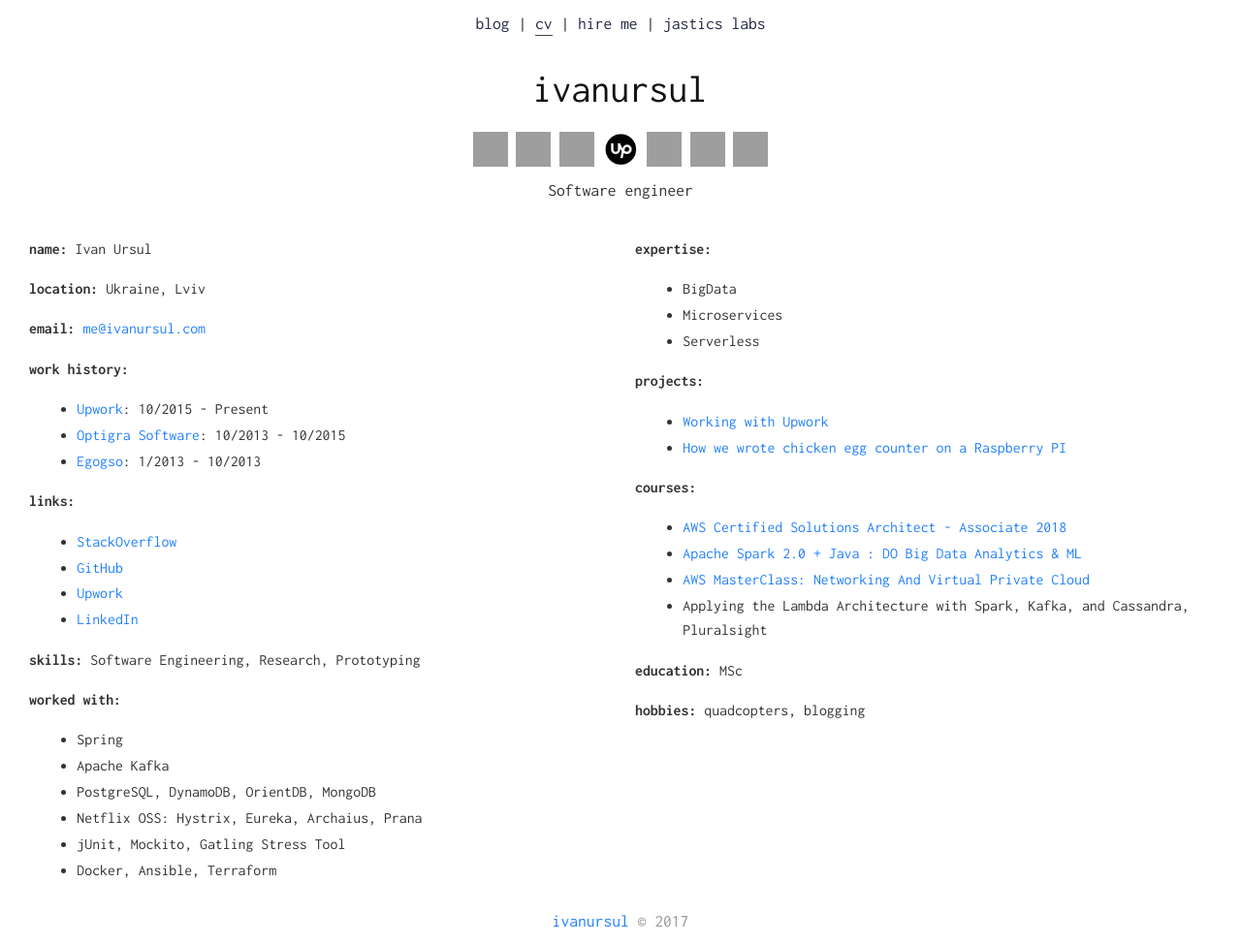
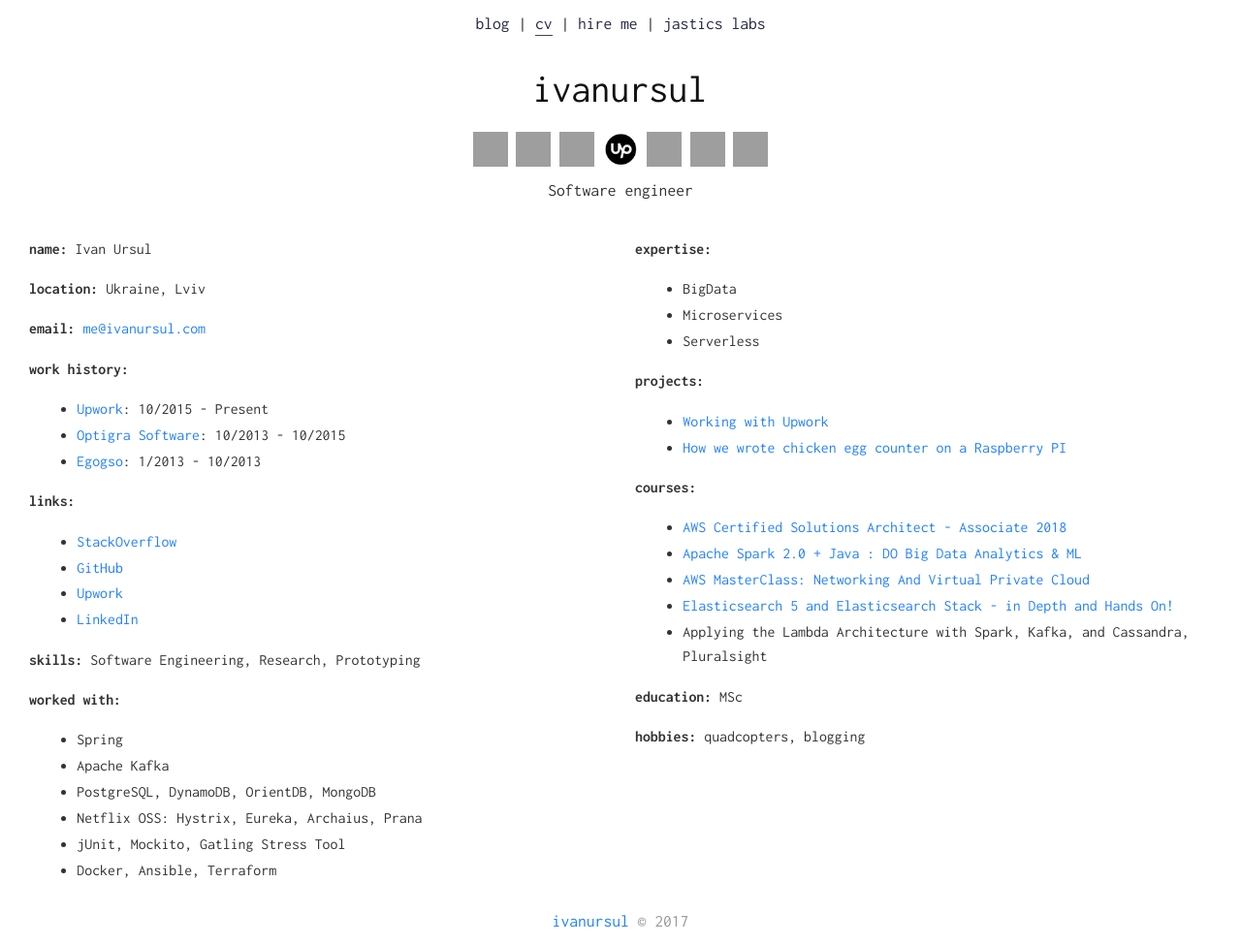
Before and after one commit to ivanursul/ivanursul, a Jekyll site: the page built from cv.html, in a window 1280 px wide. Shown: the whole page at 97% size. Built offline with Jekyll 4.4.1, drawn with Linux system fonts in a browser that asks for light colours; grey boxes are pictures that could not be loaded.

Commit message:
Added ES course

```diff
--- a/cv.html
+++ b/cv.html
@@ -73,6 +73,7 @@
             <li><a href="https://ivanursul.com/assets/certificates/UC-OW40WIML.pdf">AWS Certified Solutions Architect - Associate 2018</a></li>
             <li><a href="https://ivanursul.com/assets/certificates/UC-JC1PQV21.pdf">Apache Spark 2.0 + Java : DO Big Data Analytics & ML</a></li>
             <li><a href="https://ivanursul.com/assets/certificates/UC-RK5AUSFO.pdf">AWS MasterClass: Networking And Virtual Private Cloud</a></li>
+            <li><a href="https://ivanursul.com/assets/certificates/UC-IG32NSSO.pdf">Elasticsearch 5 and Elasticsearch Stack - in Depth and Hands On!</a></li>
             <li>Applying the Lambda Architecture with Spark, Kafka, and Cassandra, Pluralsight</li>
         </ul>
 
```
Also changed, not shown: 1 other file.
